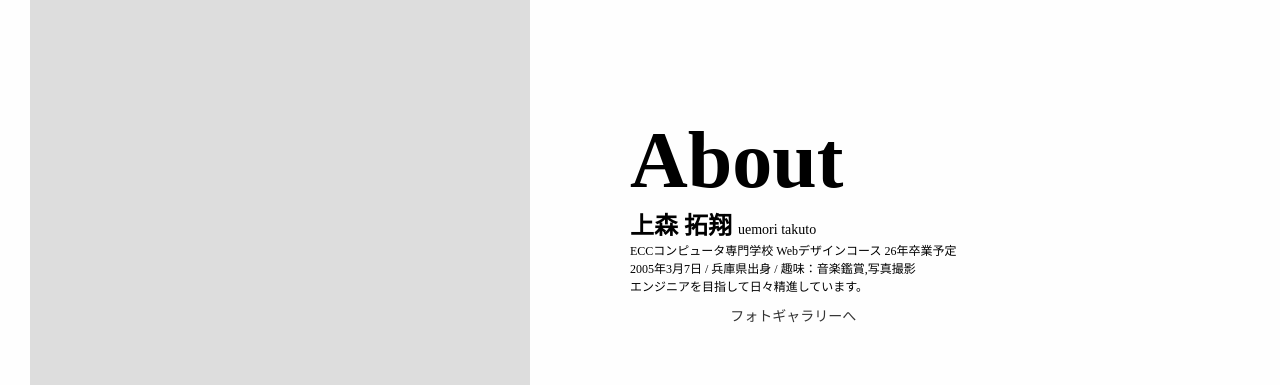
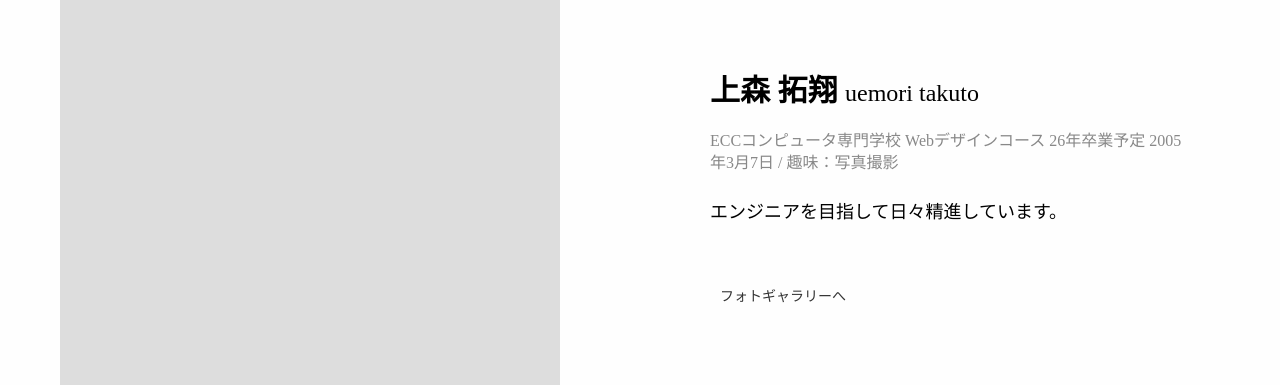
Before and after one commit to UTakuto/portfolio, a React (Vite) app: page / in a window 1280 px wide. Shown: the part 875-1260 px from the top of the page. Built offline with nearby package versions, Linux system fonts and the light colour scheme.

Commit message:
Aboutセクションを新規作成し、Appコンポーネントに統合。不要なスタイルを削除し、CSSを整理。

```diff
--- a/src/App.jsx
+++ b/src/App.jsx
@@ -1,10 +1,11 @@
 import Header from "./components/header/Header";
-import Button from "./components/button/Button";
+// import Button from "./components/button/Button";
 import PhotoPage from "./pages/PhotoPage";
 import Footer from "./components/footer/Footer";
 import "./styles/app.css";
 import Productions from "./layouts/Productions";
 import { Route, Routes } from "react-router-dom";
+import About from "./components/about/About";
 // import Particles from "./components/particles/particles";
 
 export default function App() {
@@ -23,7 +24,8 @@ export default function App() {
                                 </div>
                             </section>
 
-                            <section className="about">
+                            <About />
+                            {/* <section className="about">
                                 <div className="myPicture"></div>
                                 <div className="aboutTextContent">
                                     <h2>About</h2>
@@ -40,7 +42,7 @@ export default function App() {
 
                                     <Button text="フォトギャラリーへ" link="/photo" />
                                 </div>
-                            </section>
+                            </section> */}
 
                             <section className="works">
                                 <h2>Works</h2>
--- /dev/null
+++ b/src/components/about/About.jsx
@@ -0,0 +1,37 @@
+import Button from "../button/Button";
+import PhotoPage from "../../pages/PhotoPage";
+import { Route, Routes } from "react-router-dom";
+import "./about.css";
+
+export default function About() {
+    return (
+        <Routes>
+            <Route
+                path="/"
+                element={
+                    <section className="about">
+                        <div className="myPicture"></div>
+                        <div className="aboutTextWrap">
+                            <h2>About</h2>
+                            <div className="aboutTextContent">
+                                <h3>
+                                    上森 拓翔 <span>uemori takuto</span>
+                                </h3>
+                                <p className="aboutText">
+                                    <span className="aboutTextSpan">
+                                        ECCコンピュータ専門学校 Webデザインコース 26年卒業予定
+                                        2005年3月7日 / 趣味：写真撮影
+                                    </span>
+                                    <br />
+                                    エンジニアを目指して日々精進しています。
+                                </p>
+                            </div>
+                            <Button text="フォトギャラリーへ" link="/photo" />
+                        </div>
+                    </section>
+                }
+            />
+            <Route path="/photo" element={<PhotoPage />} />
+        </Routes>
+    );
+}
--- /dev/null
+++ b/src/components/about/about.css
@@ -0,0 +1,44 @@
+.about {
+    display: flex;
+    justify-content: flex-start;
+    gap: 150px;
+    padding-left: 60px;
+
+    .myPicture {
+        width: 500px;
+        height: 500px;
+        background-color: #ddd;
+    }
+
+    .aboutTextWrap {
+        width: 60vh;
+        display: flex;
+        flex-direction: column;
+        justify-content: flex-start;
+        align-items: flex-start;
+        gap: 50px;
+
+        .aboutTextContent {
+            h3 {
+                font-size: 3rem;
+
+                span {
+                    font-weight: normal;
+                    font-size: 2.4rem;
+                }
+            }
+
+            .aboutText {
+                padding-top: 20px;
+                font-size: 1.8rem;
+                line-height: 1.4;
+
+                .aboutTextSpan {
+                    display: block;
+                    font-size: 1.6rem;
+                    color: #888;
+                }
+            }
+        }
+    }
+}
--- a/src/styles/app.css
+++ b/src/styles/app.css
@@ -25,31 +25,3 @@
         font-weight: bold;
     }
 }
-
-.about {
-    padding: 50px 30px 0;
-    display: flex;
-    justify-content: start;
-    align-items: center;
-    gap: 100px;
-
-    .myPicture {
-        width: 500px;
-        height: 500px;
-        background-color: #ddd;
-    }
-
-    .aboutTextContent {
-        display: flex;
-        flex-direction: column;
-        /* width: 40%;
-        margin-left: auto; */
-        h3 {
-            font-size: 2.4rem;
-            span {
-                font-weight: normal;
-                font-size: 1.4rem;
-            }
-        }
-    }
-}
```
